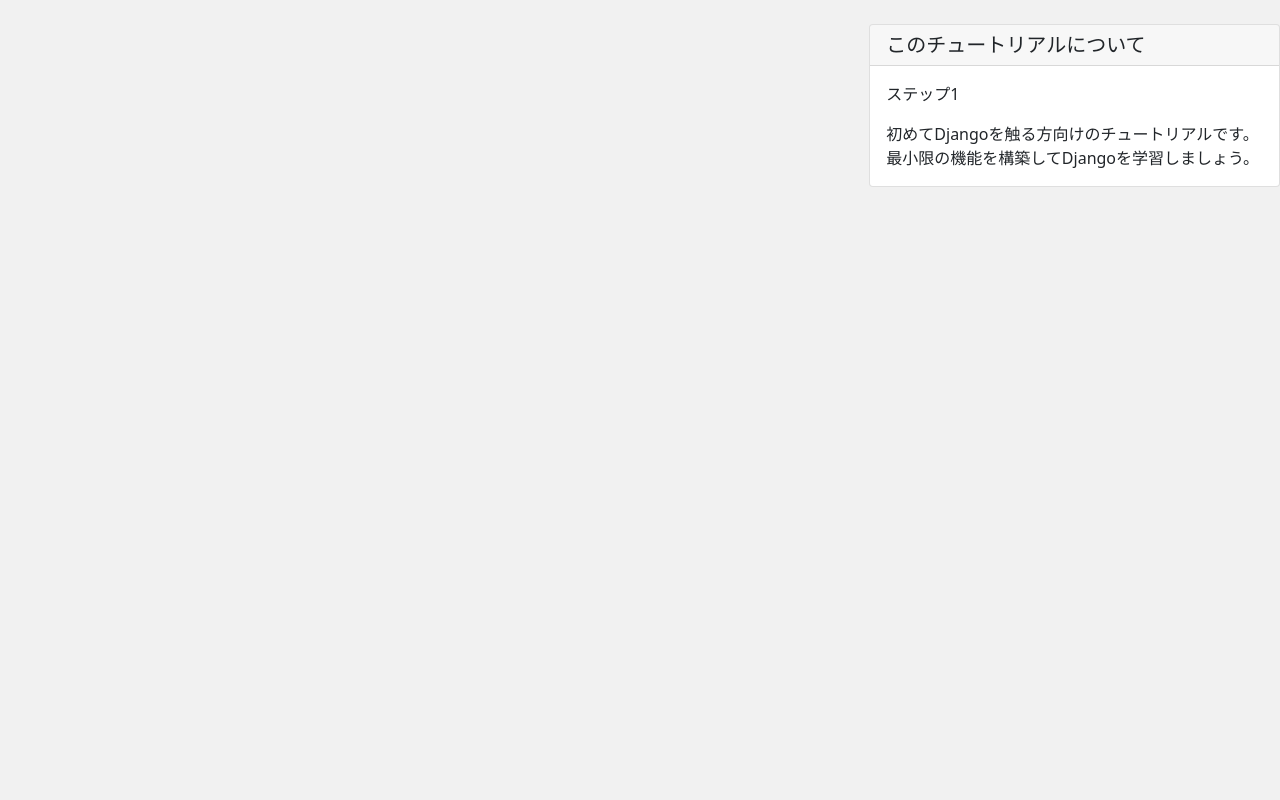
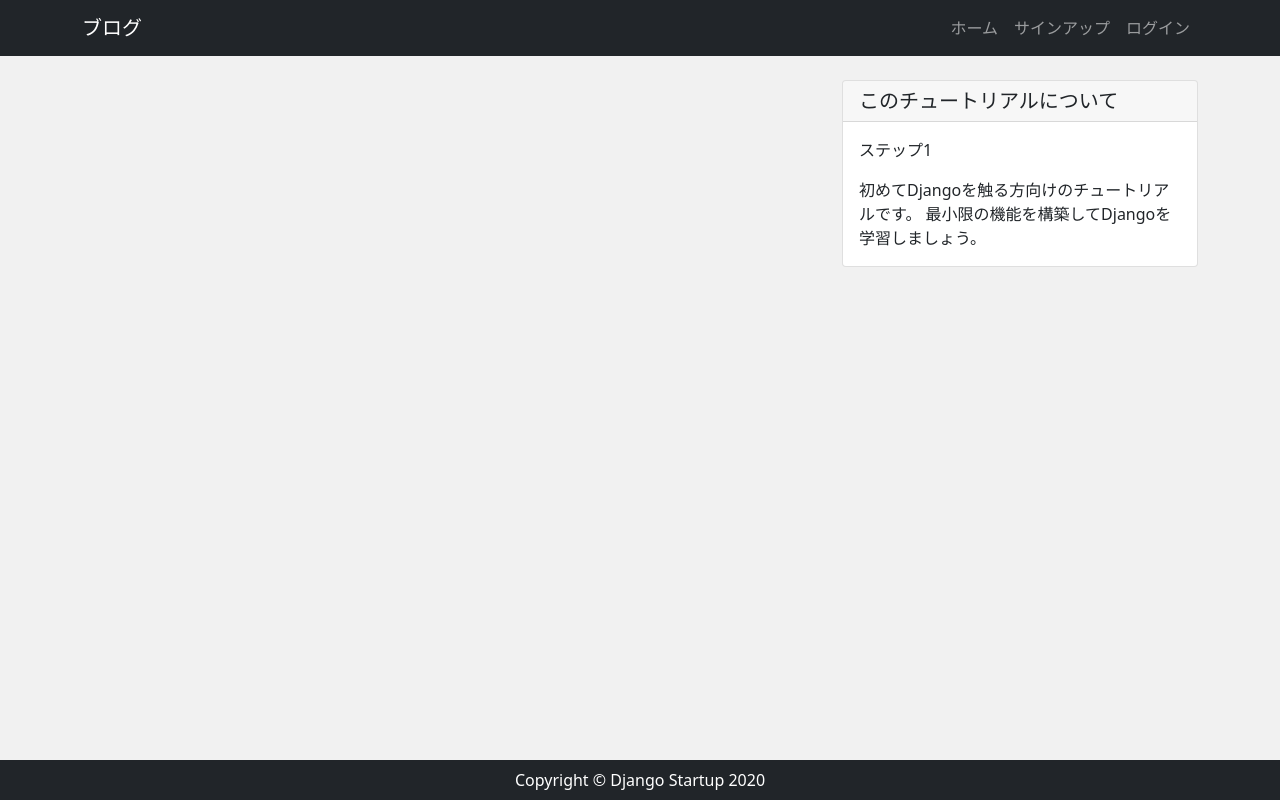
Before and after one commit to stkch0832/django-blog, a Django app: page / in a window 1280 px wide. Run offline with Django 3.2, Linux system fonts and the light colour scheme; data that the repository does not hold is empty.

Commit message:
fix base.html
because body content is nothing.
so edit body

```diff
--- a/app/templates/app/base.html
+++ b/app/templates/app/base.html
@@ -12,11 +12,49 @@
 </head>
 <body>
 
-    {% block content %}
-    {% endblock %}
+    <body>
+        <nav class="navbar navbar-expand-lg navbar-dark bg-dark">
+            <div class="container">
+                <a class="navbar-brand" href="/">ブログ</a>
+                <ul class="navbar-nav ml-auto">
+                    <li class="nav-item">
+                        <a class="nav-link" href="/">ホーム</a>
+                    </li>
+                    {% if user.is_authenticated %}
+                        <li class="nav-item">
+                            <a class="nav-link" href="">投稿</a>
+                        </li>
+                        <li class="nav-item">
+                            <a class="nav-link" href="">ログアウト</a>
+                        </li>
+                    {% else %}
+                        <li class="nav-item">
+                            <a class="nav-link" href="">サインアップ</a>
+                        </li>
+                        <li class="nav-item">
+                            <a class="nav-link" href="">ログイン</a>
+                        </li>
+                    {% endif %}
+                </ul>
+            </div>
+        </nav>
 
-    {% block extra_js %}
-    {% endblock %}
+        <main>
+            <div class="container">
+                {% block content %}
+                {% endblock %}
+            </div>
+        </main>
+
+        <footer class="py-2 bg-dark">
+            <p class="m-0 text-center text-white">Copyright &copy; Django Startup 2020</p>
+        </footer>
+
+        {% block extra_js %}
+        {% endblock %}
+    </body>
+
+    </html>
 
 </body>
 </html>
```
